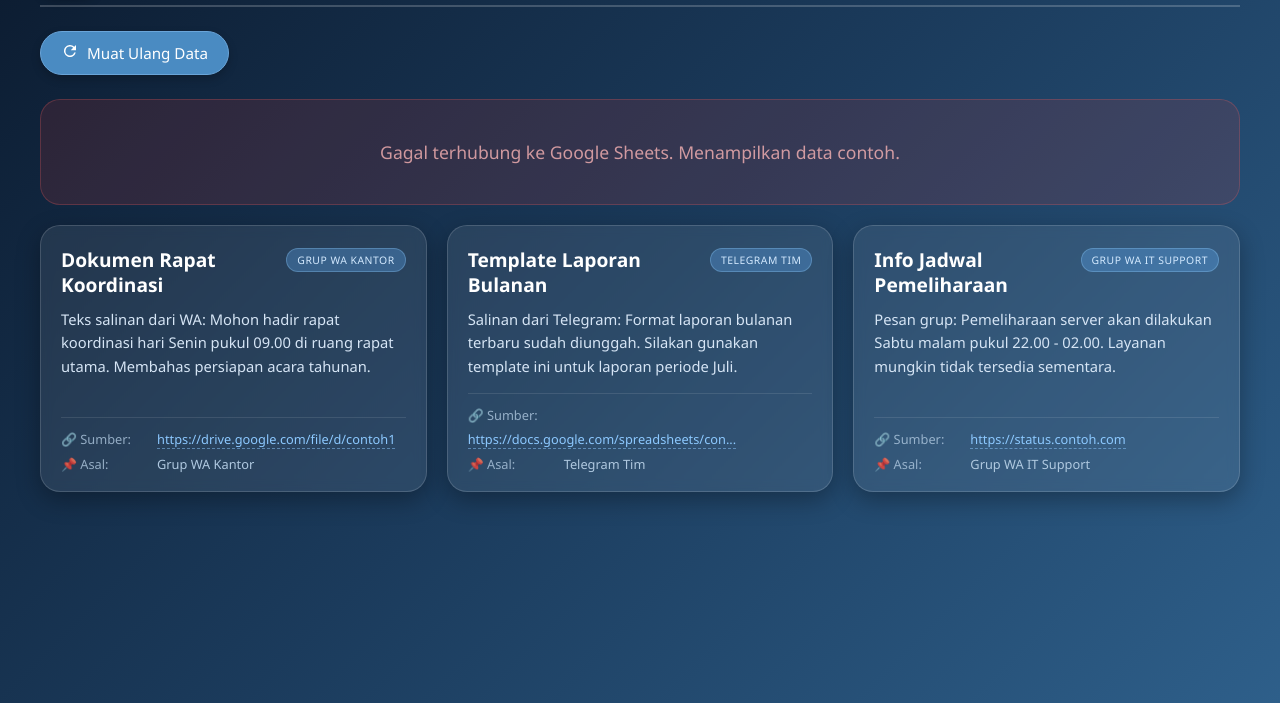
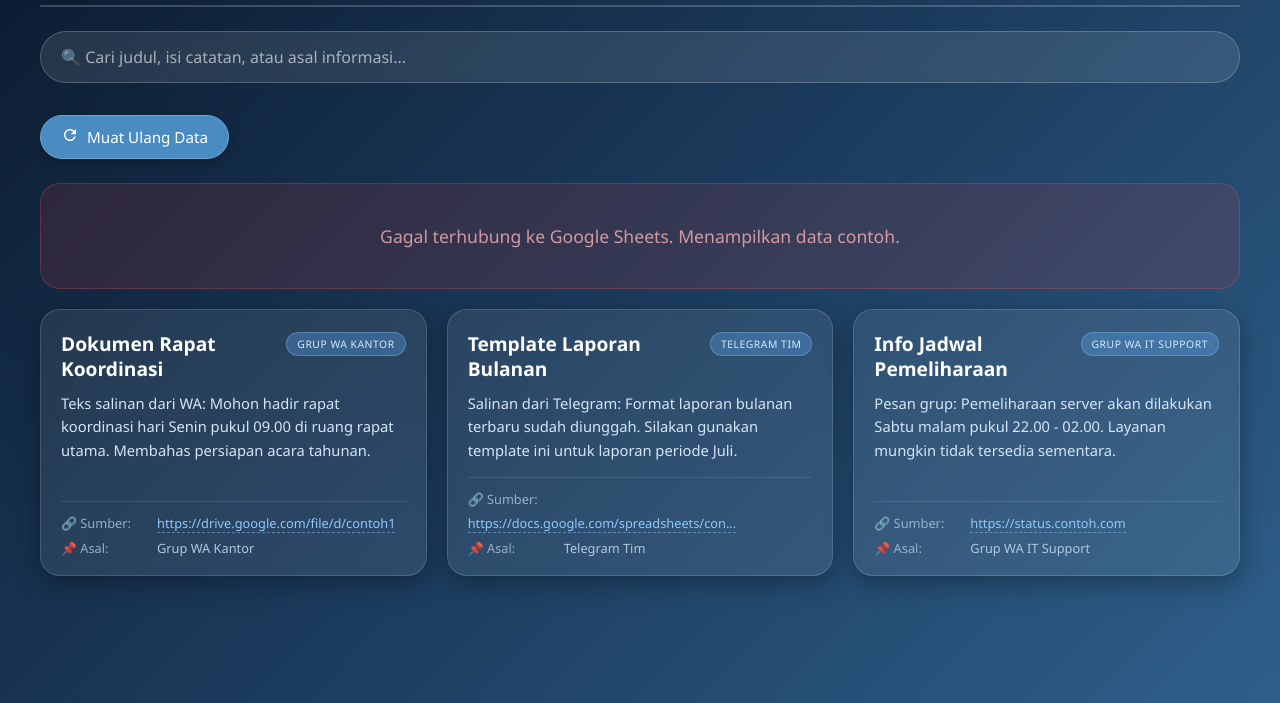
Before and after one commit to digiphamparikesit/cttn, a plain HTML site: page index.html in a window 1280 px wide. Shown: the part 97-800 px from the top of the page. Drawn offline with Linux system fonts and the light colour scheme; no server answers.

Commit message:
index.html
Add search feature with input styling and functionality.

```diff
--- a/index.html
+++ b/index.html
@@ -119,6 +119,35 @@
         @keyframes pulse {
             0%, 100% { opacity: 1; }
             50% { opacity: 0.3; }
+        }
+
+        /* Kotak Pencarian */
+        .search-container {
+            width: 100%;
+            margin-bottom: 8px;
+        }
+
+        .search-container input {
+            width: 100%;
+            padding: 14px 20px;
+            border-radius: 30px;
+            border: 1px solid rgba(255, 255, 255, 0.2);
+            background: rgba(255, 255, 255, 0.1);
+            color: #ffffff;
+            font-size: 1rem;
+            outline: none;
+            backdrop-filter: blur(4px);
+            transition: all 0.2s ease;
+        }
+
+        .search-container input:focus {
+            background: rgba(255, 255, 255, 0.15);
+            border-color: #6aa5d9;
+            box-shadow: 0 0 10px rgba(106, 165, 217, 0.3);
+        }
+
+        .search-container input::placeholder {
+            color: rgba(255, 255, 255, 0.6);
         }
 
         .action-bar {
@@ -582,6 +611,11 @@
         </div>
     </header>
 
+    <!-- FITUR PENCARIAN BARU -->
+    <div class="search-container">
+        <input type="text" id="searchInput" placeholder="🔍 Cari judul, isi catatan, atau asal informasi...">
+    </div>
+
     <div class="action-bar">
         <button class="btn btn-primary" id="refreshBtn">
             <span class="btn-icon">
@@ -681,6 +715,7 @@
     let notesData = [];
     let isEditing = false;
     let isAdmin = sessionStorage.getItem(SESSION_KEY) === 'true';
+    let searchQuery = ''; // Variabel untuk menyimpan kata kunci pencarian
 
     // DOM
     const notesGrid = document.getElementById('notesGrid');
@@ -704,6 +739,7 @@
     const submitPwBtn = document.getElementById('submitPwBtn');
     const cancelPwBtn = document.getElementById('cancelPwBtn');
     const togglePw = document.getElementById('togglePw');
+    const searchInput = document.getElementById('searchInput'); // DOM Pencarian
 
     // ============================================================
     // ADMIN AUTH
@@ -743,7 +779,6 @@
     }
 
     function updateEyeIcon(show) {
-        // show=true artinya password terlihat
         document.getElementById('eyeIcon').innerHTML = show
             ? '<path d="M12 7c2.76 0 5 2.24 5 5 0 .65-.13 1.26-.36 1.83l2.92 2.92c1.51-1.26 2.7-2.89 3.43-4.75-1.73-4.39-6-7.5-11-7.5-1.4 0-2.74.25-3.98.7l2.16 2.16C10.74 7.13 11.35 7 12 7zM2 4.27l2.28 2.28.46.46C3.08 8.3 1.78 10.02 1 12c1.73 4.39 6 7.5 11 7.5 1.55 0 3.03-.3 4.38-.84l.42.42L19.73 22 21 20.73 3.27 3 2 4.27zM7.53 9.8l1.55 1.55c-.05.21-.08.43-.08.65 0 1.66 1.34 3 3 3 .22 0 .44-.03.65-.08l1.55 1.55c-.67.33-1.41.53-2.2.53-2.76 0-5-2.24-5-5 0-.79.2-1.53.53-2.2zm4.31-.78l3.15 3.15.02-.16c0-1.66-1.34-3-3-3l-.17.01z"/>'
             : '<path d="M12 4.5C7 4.5 2.73 7.61 1 12c1.73 4.39 6 7.5 11 7.5s9.27-3.11 11-7.5c-1.73-4.39-6-7.5-11-7.5zM12 17c-2.76 0-5-2.24-5-5s2.24-5 5-5 5 2.24 5 5-2.24 5-5 5zm0-8c-1.66 0-3 1.34-3 3s1.34 3 3 3 3-1.34 3-3-1.34-3-3-3z"/>';
@@ -848,20 +883,23 @@
                 closeModal();
                 return { success: true };
             }
+
             const payload = {
                 action: isEditing ? 'update' : 'create',
                 id: noteData.id || '',
                 judul: noteData.judul,
                 isi: noteData.isi,
                 link: noteData.link,
-                asal: noteData.asal,
-                password: ADMIN_PASSWORD
+                asal: noteData.asal,               // Koma sudah diperbaiki
+                password: ADMIN_PASSWORD           // Password sudah ditambahkan
             };
+
             const response = await fetch(SHEET_API_URL, {
                 method: 'POST',
-            headers: { 'Content-Type': 'text/plain;charset=utf-8' }, // ✅ Tambahkan ini
+                headers: { 'Content-Type': 'text/plain;charset=utf-8' }, // Header ditambahkan
                 body: JSON.stringify(payload)
             });
+
             if (!response.ok) throw new Error('Gagal menyimpan');
             const result = await response.json();
             if (result.success === false) throw new Error(result.message || 'Gagal menyimpan');
@@ -883,16 +921,19 @@
                 renderNotes();
                 return;
             }
+
             const payload = {
                 action: 'delete',
                 id: id,
-            password: ADMIN_PASSWORD
+                password: ADMIN_PASSWORD           // Password sudah ditambahkan
             };
+
             const response = await fetch(SHEET_API_URL, {
                 method: 'POST',
-            headers: { 'Content-Type': 'text/plain;charset=utf-8' },
+                headers: { 'Content-Type': 'text/plain;charset=utf-8' }, // Header ditambahkan
                 body: JSON.stringify(payload)
             });
+
             if (!response.ok) throw new Error('Gagal menghapus');
             const result = await response.json();
             if (result.success === false) throw new Error(result.message || 'Gagal menghapus');
@@ -903,14 +944,30 @@
     }
 
     // ============================================================
-    // RENDER
+    // RENDER (DENGAN FITUR PENCARIAN)
     // ============================================================
     function renderNotes() {
-        if (!notesData || notesData.length === 0) {
+        // 1. Filter data berdasarkan pencarian
+        const filteredNotes = notesData.filter(note => {
+            const q = searchQuery.toLowerCase();
+            const judul = (note.judul || '').toLowerCase();
+            const isi = (note.isi || '').toLowerCase();
+            const asal = (note.asal || '').toLowerCase();
+            return judul.includes(q) || isi.includes(q) || asal.includes(q);
+        });
+
+        // 2. Jika data kosong atau tidak ketemu
+        if (!filteredNotes || filteredNotes.length === 0) {
+            if (searchQuery) {
+                notesGrid.innerHTML = `<div class="loading">Tidak ada catatan yang cocok dengan pencarian "${escapeHtml(searchQuery)}".</div>`;
+            } else {
                 notesGrid.innerHTML = '<div class="loading">Belum ada catatan. Klik logo untuk akses admin dan tambahkan catatan.</div>';
+            }
             return;
         }
-        notesGrid.innerHTML = notesData.map((note, index) => {
+
+        // 3. Tampilkan data yang sudah difilter
+        notesGrid.innerHTML = filteredNotes.map((note, index) => {
             const linkHtml = note.link
                 ? `<a href="${escapeHtml(note.link)}" target="_blank" rel="noopener noreferrer" class="note-link">${escapeHtml(truncate(note.link, 40))}</a>`
                 : '<span style="opacity:0.5;">-</span>';
@@ -1038,6 +1095,12 @@
 
     isiInput.addEventListener('input', updateCharCount);
 
+    // Listener untuk kotak pencarian
+    searchInput.addEventListener('input', (e) => {
+        searchQuery = e.target.value;
+        renderNotes();
+    });
+
     noteForm.addEventListener('submit', async (e) => {
         e.preventDefault();
         if (!isAdmin) { openPasswordModal(); return; }
@@ -1066,70 +1129,6 @@
     // ============================================================
     setAdminMode(isAdmin);
     fetchNotes();
-
-    /*
-    ============================================================
-    CATATAN PENTING: SETUP GOOGLE SHEETS
-    ============================================================
-    Header baris 1:  id | judul | isi | link | asal
-
-    Kode Apps Script (paste di Extensions > Apps Script):
-
-    function doGet(e) {
-        const sheet = SpreadsheetApp.getActiveSpreadsheet().getActiveSheet();
-        const data = sheet.getDataRange().getValues();
-        return ContentService.createTextOutput(JSON.stringify(data))
-            .setMimeType(ContentService.MimeType.JSON);
-    }
-
-    function doPost(e) {
-        try {
-            const sheet = SpreadsheetApp.getActiveSpreadsheet().getActiveSheet();
-            const params = JSON.parse(e.postData.contents);
-            const action = params.action;
-
-            if (action === 'create') {
-                const newId = Utilities.getUuid();
-                sheet.appendRow([newId, params.judul, params.isi, params.link, params.asal]);
-                return ContentService.createTextOutput(JSON.stringify({success: true, id: newId}))
-                    .setMimeType(ContentService.MimeType.JSON);
-            } else if (action === 'update') {
-                const data = sheet.getDataRange().getValues();
-                for (let i = 1; i < data.length; i++) {
-                    if (String(data[i][0]) === String(params.id)) {
-                        sheet.getRange(i+1, 2).setValue(params.judul);
-                        sheet.getRange(i+1, 3).setValue(params.isi);
-                        sheet.getRange(i+1, 4).setValue(params.link);
-                        sheet.getRange(i+1, 5).setValue(params.asal);
-                        return ContentService.createTextOutput(JSON.stringify({success: true}))
-                            .setMimeType(ContentService.MimeType.JSON);
-                    }
-                }
-                return ContentService.createTextOutput(JSON.stringify({success: false, message: 'Data tidak ditemukan'}))
-                    .setMimeType(ContentService.MimeType.JSON);
-            } else if (action === 'delete') {
-                const data = sheet.getDataRange().getValues();
-                for (let i = 1; i < data.length; i++) {
-                    if (String(data[i][0]) === String(params.id)) {
-                        sheet.deleteRow(i+1);
-                        return ContentService.createTextOutput(JSON.stringify({success: true}))
-                            .setMimeType(ContentService.MimeType.JSON);
-                    }
-                }
-                return ContentService.createTextOutput(JSON.stringify({success: false, message: 'Data tidak ditemukan'}))
-                    .setMimeType(ContentService.MimeType.JSON);
-            }
-            return ContentService.createTextOutput(JSON.stringify({success: false, message: 'Aksi tidak dikenal'}))
-                .setMimeType(ContentService.MimeType.JSON);
-        } catch(err) {
-            return ContentService.createTextOutput(JSON.stringify({success: false, message: err.toString()}))
-                .setMimeType(ContentService.MimeType.JSON);
-        }
-    }
-
-    Deploy: Deploy > New deployment > Web app > Execute as: Me > Access: Anyone
-    Copy URL Web App → ganti SHEET_API_URL di atas.
-    */
 </script>
 
 </body>
```
Lines whose indentation alone changed are shown as unchanged.
